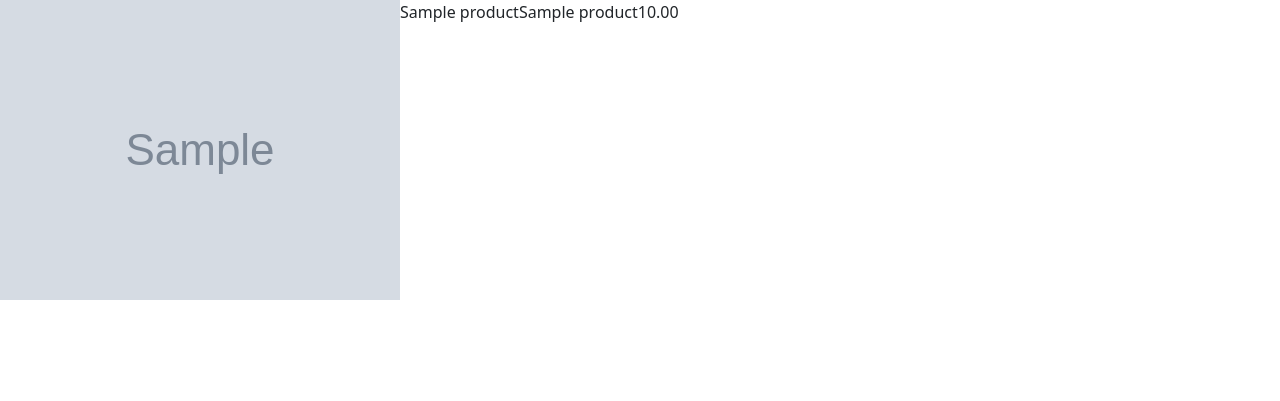
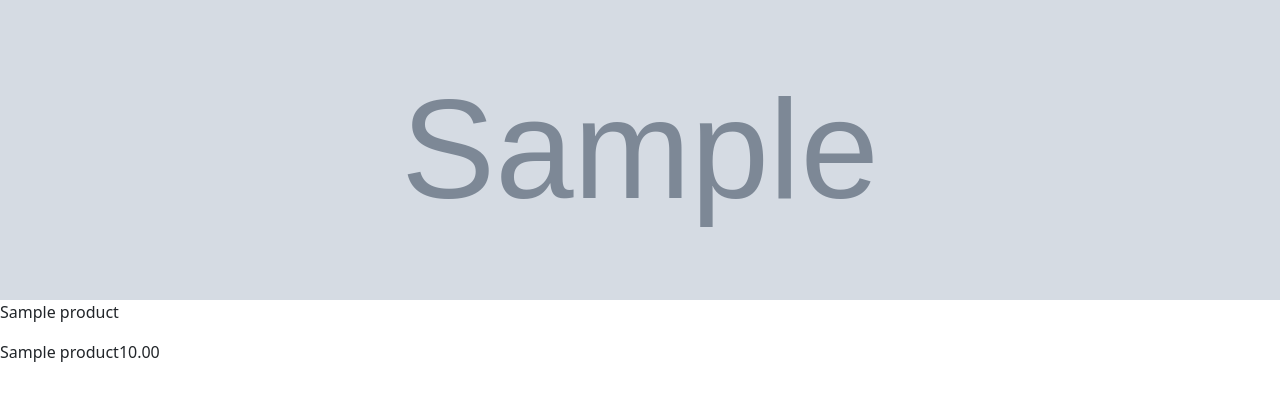
Before and after one commit to Gozebone/eat2eat, a Django app: page / in a window 1280 px wide. Shown: the part 112-513 px from the top of the page. Run offline with Django 4.2, Linux system fonts and the light colour scheme; tables that the repository leaves empty hold one stand-in row (values such as "Sample post"); grey boxes marked "Sample" are stand-in pictures.

Commit message:
flex properties

```diff
--- a/static/css/home.css
+++ b/static/css/home.css
@@ -11,4 +11,5 @@ div.scrollable a {
 
 .product {
     display: flex;
+    flex-flow: column wrap;
 }
```
